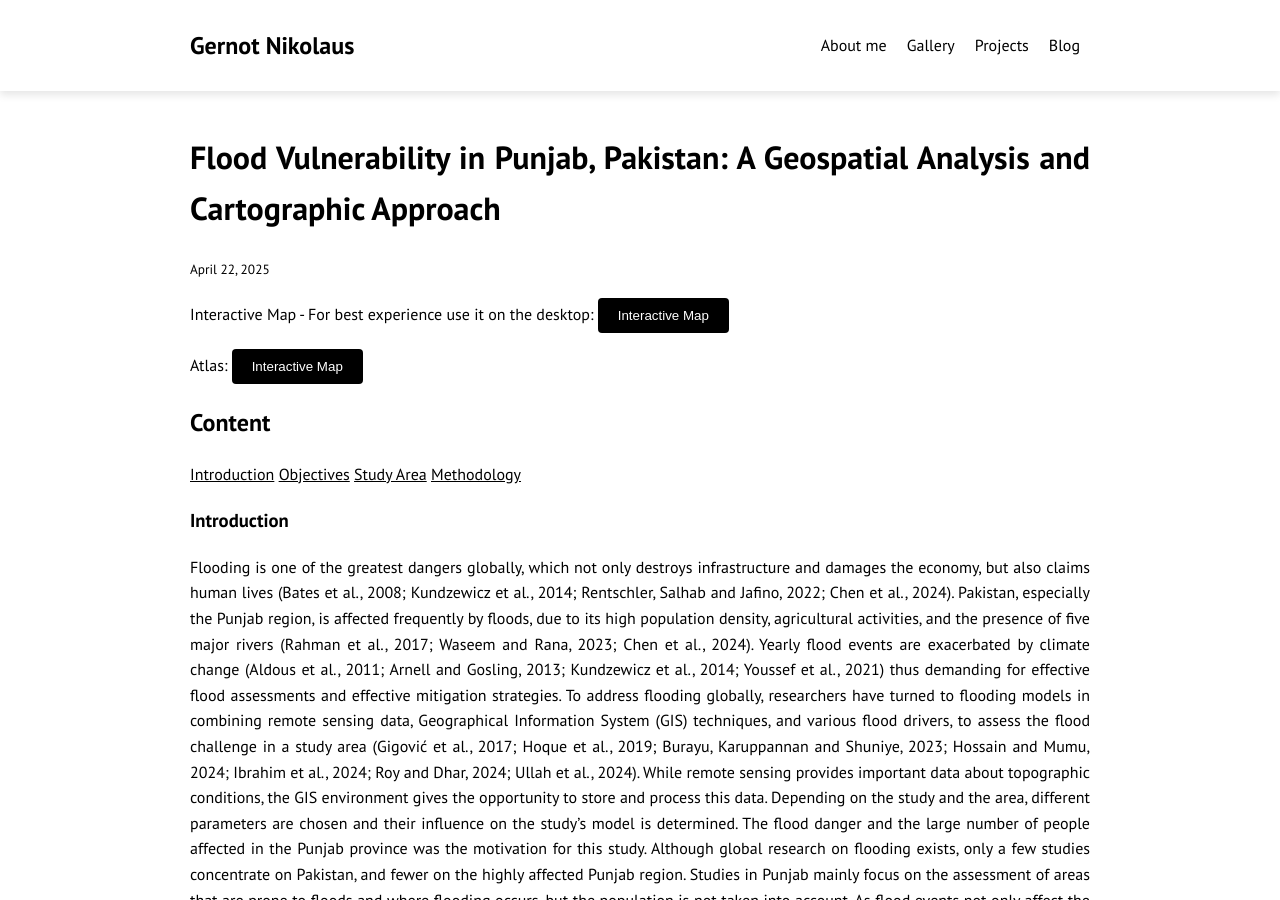
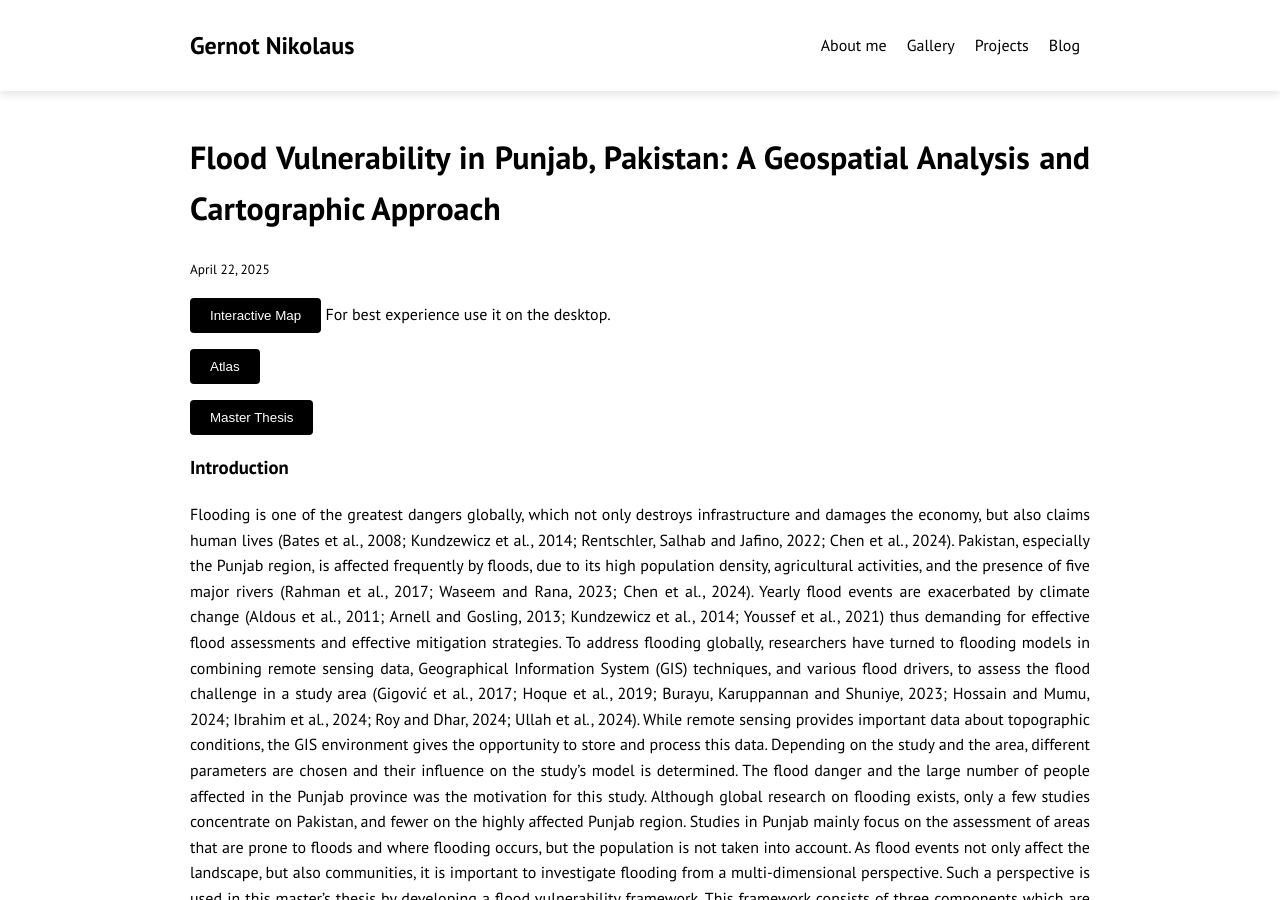
Before and after one commit to gernotnikolaus/gernotnikolaus.github.io, a Jekyll site: the page built from _projects/2025-04-22-MasterThesis_FloodVulnerabilityPunjab.md, in a window 1280 px wide and 900 px high. Built offline with Jekyll 4.4.1, drawn with Linux system fonts in a browser that asks for light colours.

Commit message:
master thesis

```diff
--- a/_projects/2025-04-22-MasterThesis_FloodVulnerabilityPunjab.md
+++ b/_projects/2025-04-22-MasterThesis_FloodVulnerabilityPunjab.md
@@ -6,15 +6,12 @@
 permalink: /MasterThesis_FloodVulnerabilityPunjab
 ---
 
-Interactive Map - For best experience use it on the desktop: <a href="https://gernotnikolaus.github.io/FVI_Punjab/" target="_blank"><button style="background-color: #000000; color: white; padding: 10px 20px; border: none; border-radius: 4px; cursor: pointer;">Interactive Map</button></a>
+<a href="https://gernotnikolaus.github.io/FVI_Punjab/" target="_blank"><button style="background-color: #000000; color: white; padding: 10px 20px; border: none; border-radius: 4px; cursor: pointer;">Interactive Map</button></a> For best experience use it on the desktop.
 
-Atlas: <a href="/assets/pdf/Atlas_FloodVulnerability_GernotNikolaus.pdf" target="_blank"><button style="background-color: #000000; color: white; padding: 10px 20px; border: none; border-radius: 4px; cursor: pointer;">Interactive Map</button></a>
+<a href="/assets/pdf/Atlas_FloodVulnerability_GernotNikolaus.pdf" target="_blank"><button style="background-color: #000000; color: white; padding: 10px 20px; border: none; border-radius: 4px; cursor: pointer;">Atlas</button></a>
 
-## Content
-[Introduction](#Introduction)
-[Objectives](#Objectives)
-[Study Area](#Study Area)
-[Methodology](#Methodology)
+<a href="https://www.geoinformatics.upol.cz/dprace/magisterske/nikolaus25/" target="_blank"><button style="background-color: #000000; color: white; padding: 10px 20px; border: none; border-radius: 4px; cursor: pointer;">Master Thesis</button></a>
+
 
 ### Introduction
 Flooding is one of the greatest dangers globally, which not only destroys infrastructure and damages the economy, but also claims human lives (Bates et al., 2008; Kundzewicz et al., 2014; Rentschler, Salhab and Jafino, 2022; Chen et al., 2024). Pakistan, especially the Punjab region, is affected frequently by floods, due to its high population density, agricultural activities, and the presence of five major rivers (Rahman et al., 2017; Waseem and Rana, 2023; Chen et al., 2024). Yearly flood events are exacerbated by climate change (Aldous et al., 2011; Arnell and Gosling, 2013; Kundzewicz et al., 2014; Youssef et al., 2021) thus demanding for effective flood assessments and effective mitigation strategies.
```
